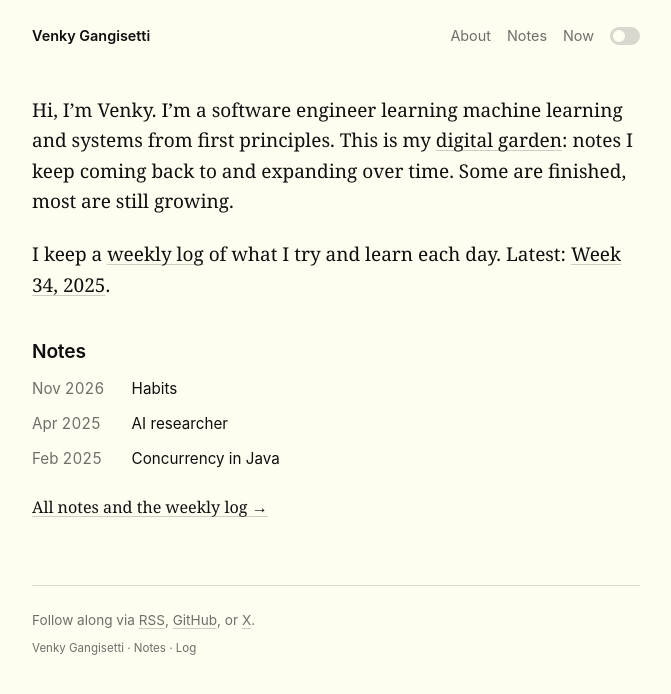
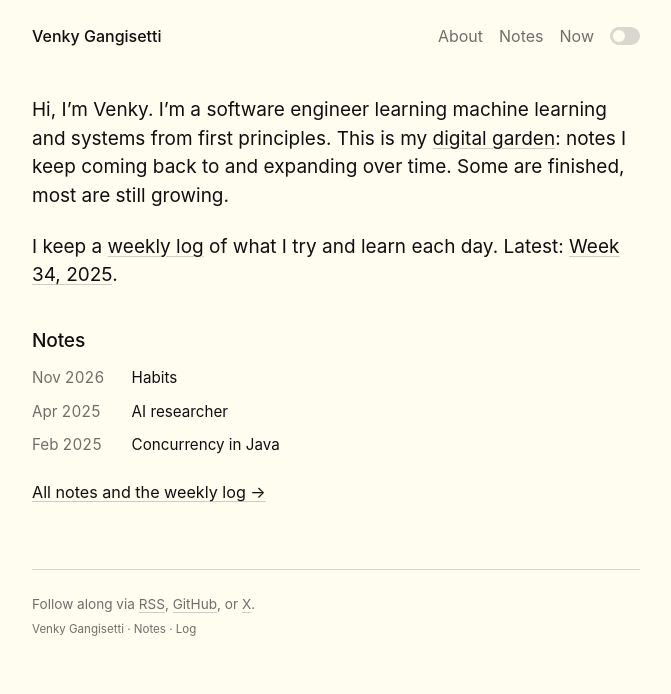
Before and after one commit to venkman00/sirkyven.github.io, a Jekyll site: the page built from _pages/index.md, in a window 1280 px wide. Shown: the top 694 px of the page, without its empty margins (304-975 px from the left). Built offline with Jekyll 4.4.1, drawn with Linux system fonts in a browser that asks for light colours.

Commit message:
Use system sans-serif for body text, like stephango.com
Co-Authored-By: Claude Opus 5.5 <noreply@anthropic.com>

```diff
--- a/_sass/_style.scss
+++ b/_sass/_style.scss
@@ -29,9 +29,9 @@ body.theme-dark {
   color-scheme: dark;
 }
 
-$font-text: Charter, "Bitstream Charter", "Sitka Text", Cambria, Georgia, serif;
-$font-ui: -apple-system, BlinkMacSystemFont, "Segoe UI", Inter, Helvetica, Arial, sans-serif;
-$font-mono: ui-monospace, SFMono-Regular, Menlo, Consolas, monospace;
+$font-text: -apple-system, BlinkMacSystemFont, "Inter", "IBM Plex Sans", "Segoe UI", Helvetica, Arial, sans-serif;
+$font-ui: $font-text;
+$font-mono: ui-monospace, SFMono-Regular, "Cascadia Code", "IBM Plex Mono", "Roboto Mono", Menlo, Monaco, Consolas, monospace;
 
 html { -webkit-text-size-adjust: 100%; }
 
@@ -40,7 +40,7 @@ body {
   color: var(--tx);
   font-family: $font-text;
   font-size: 18px;
-  line-height: 1.6;
+  line-height: 1.5;
   max-width: 38rem;
   margin: 0 auto;
   padding: 0 16px;
@@ -62,9 +62,9 @@ nav {
   align-items: center;
   gap: 1rem;
   padding: 1.5rem 0 3rem;
-  font-size: 0.9rem;
+  font-size: 1rem;
 
-  .nav-title { flex-grow: 1; font-weight: 600; }
+  .nav-title { flex-grow: 1; font-weight: 500; }
   .nav-links { display: flex; gap: 1rem; }
 }
 
@@ -97,16 +97,16 @@ nav {
 h1, h2, h3, h4, h5, h6 {
   font-family: $font-ui;
   line-height: 1.25;
-  font-weight: 600;
+  font-weight: 500;
   margin: 2em 0 0.5em;
   letter-spacing: -0.01em;
 }
-header h1 { font-size: 1.6rem; margin: 0 0 0.25em; }
+header h1 { font-size: 1.75rem; margin: 0 0 0.3em; letter-spacing: -0.02em; }
 article h1 { font-size: 1.4rem; }
 h2 { font-size: 1.2rem; }
 h3 { font-size: 1.05rem; }
 
-.meta { color: var(--tx-2); font-size: 0.85rem; margin-bottom: 2rem; }
+.meta { color: var(--tx-2); font-size: 1rem; margin-bottom: 2.5rem; }
 .meta time { display: inline; }
 
 p, ul, ol, blockquote, pre, table { margin: 0 0 1.2em; }
```
